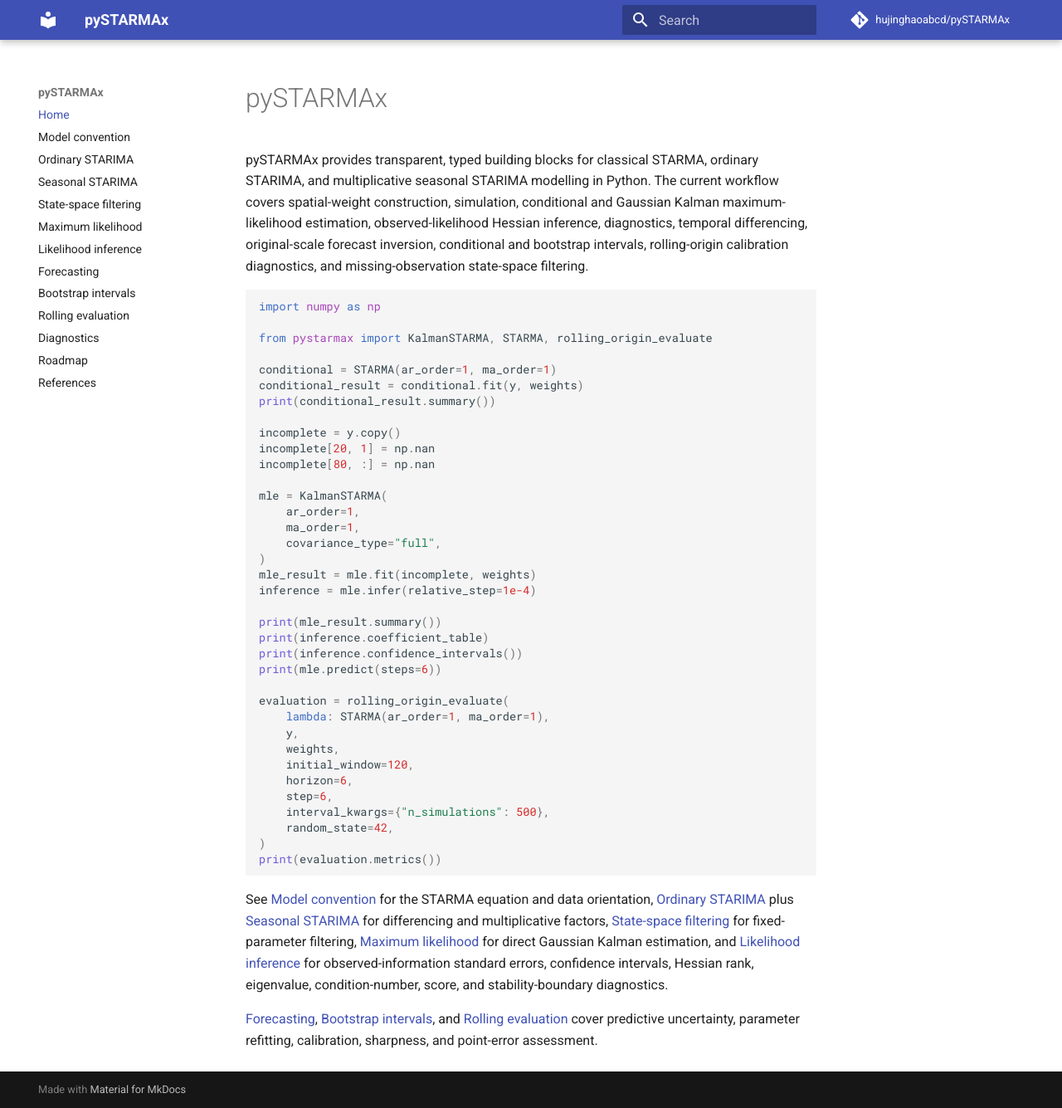
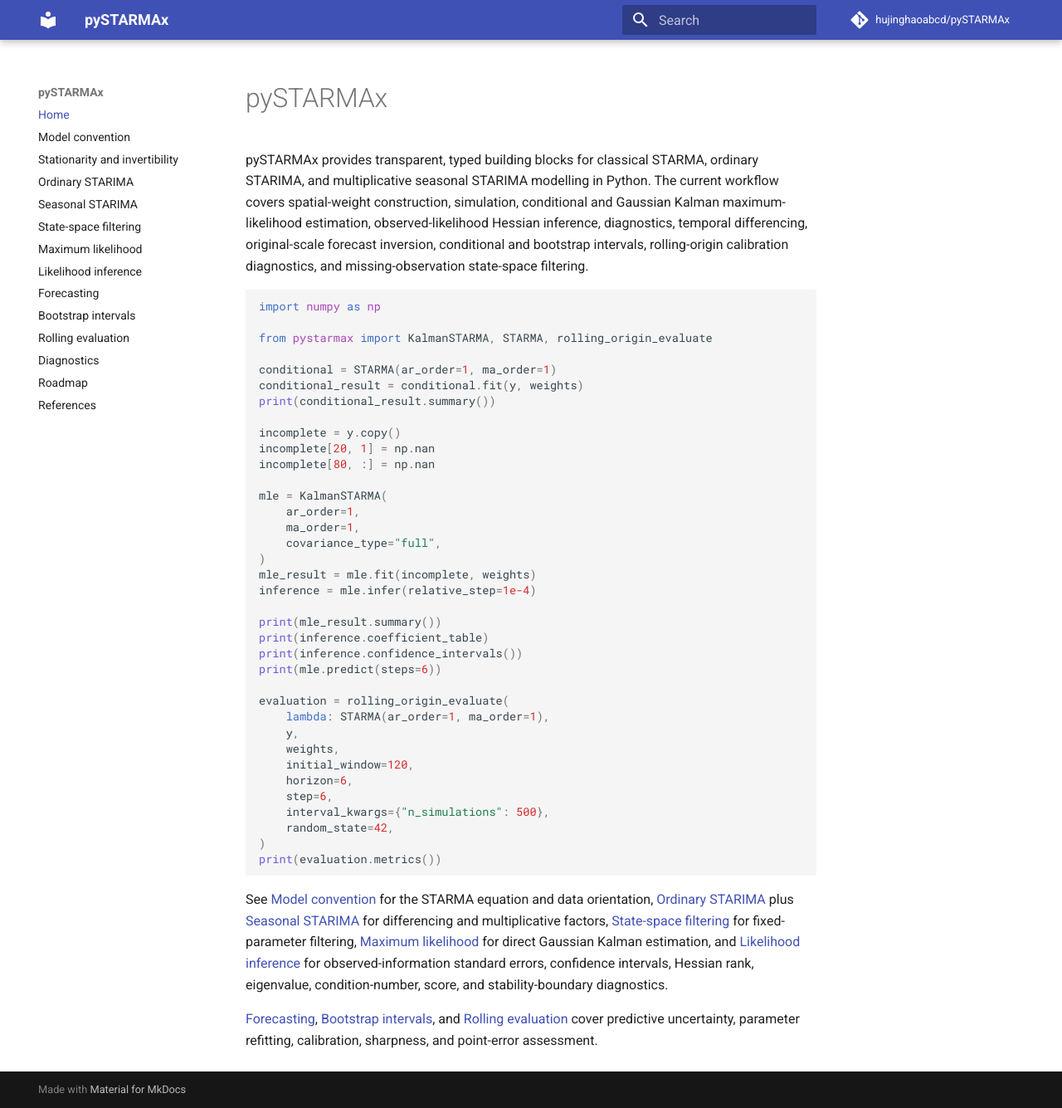
Before and after one commit to hujinghaoabcd/pySTARMAx, an MkDocs documentation site: the page built from docs/index.md, in a window 1280 px wide and 1335 px high. Shown: the whole window at 83% size. Built offline with MkDocs 1.6.1 and Material for MkDocs 9.7.7, drawn with Linux system fonts in a browser that asks for light colours; comment, search, counter and statistics services are not loaded.

Commit message:
Add admissibility guide to MkDocs navigation

```diff
--- a/mkdocs.yml
+++ b/mkdocs.yml
@@ -7,6 +7,7 @@ theme:
 nav:
   - Home: index.md
   - Model convention: model.md
+  - Stationarity and invertibility: admissibility.md
   - Ordinary STARIMA: starima.md
   - Seasonal STARIMA: seasonal.md
   - State-space filtering: state_space.md
```
